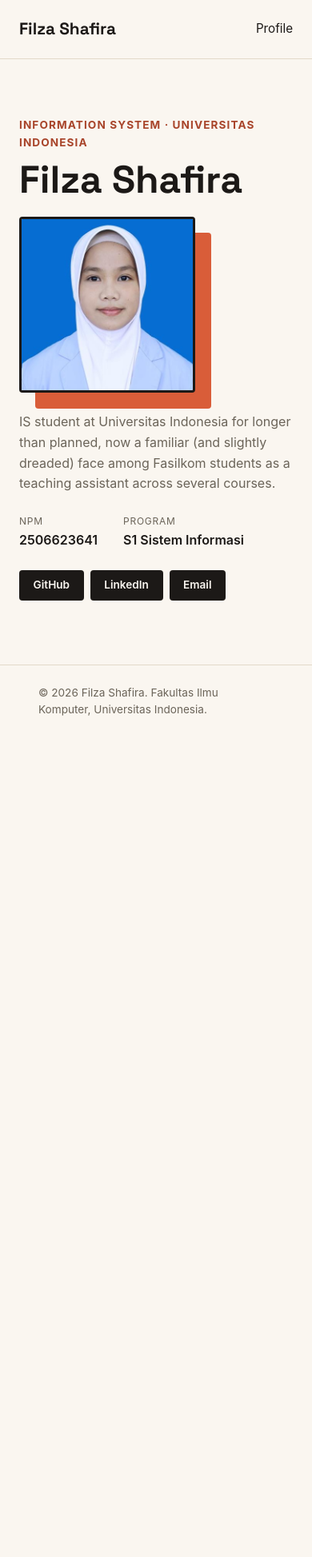
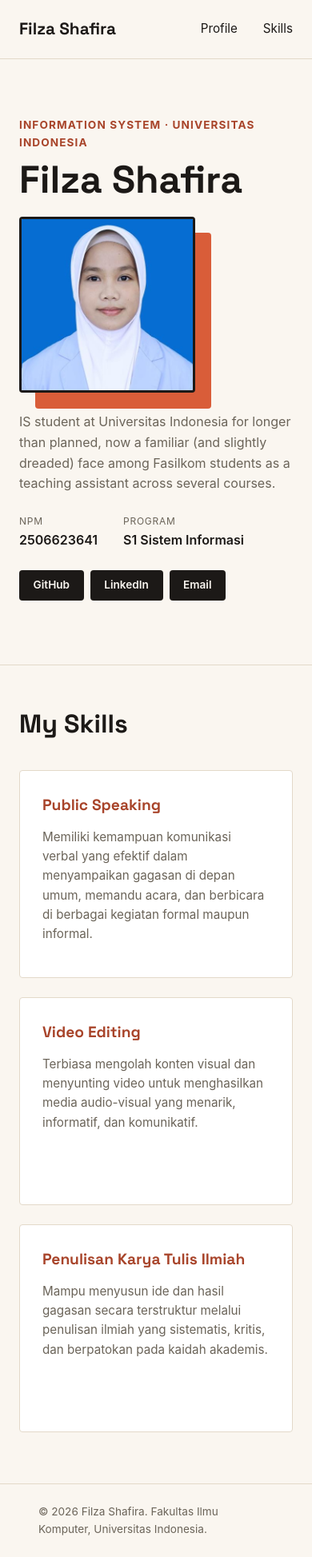
Before and after one commit to filzashafira/myportofolio, a Django app: page / in a window 390 px wide. Shown: the whole page at 80% size. Before the commit the page ends 895 px from the top, so only its background shows below. Run offline with Django 5.2, Linux system fonts and the light colour scheme.

Commit message:
Nambah skill dan penjelasan di README.md

```diff
--- a/static/css/style.css
+++ b/static/css/style.css
@@ -193,3 +193,73 @@ h1, .brand {
         justify-content: flex-start;
     }
 }
+
+@media (max-width: 600px) {
+    .hero-grid {
+        grid-template-columns: 1fr;
+        grid-template-areas:
+            "identity"
+            "photo"
+            "details";
+    }
+
+    .hero-photo {
+        max-width: 220px;
+    }
+
+    .social-links {
+        justify-content: flex-start;
+    }
+}
+
+
+.skills-section {
+    padding: 3rem 0 4rem;
+    border-top: 1px solid var(--line);
+}
+
+.skills-section h2 {
+    font-family: "Space Grotesk", -apple-system, sans-serif;
+    font-size: 2rem;
+    margin-bottom: 2rem;
+    color: var(--ink);
+}
+
+.skills-container {
+    display: flex;
+    flex-wrap: wrap;
+    gap: 1.5rem;
+}
+
+.skill-card {
+    background-color: #ffffff;
+    border: 1px solid var(--line);
+    border-radius: var(--radius);
+    padding: 1.75rem;
+    flex: 1 1 260px;
+    transition: transform 0.2s ease, border-color 0.2s ease;
+}
+
+.skill-card:hover {
+    transform: translateY(-3px);
+    border-color: var(--accent);
+}
+
+.skill-card h3 {
+    font-family: "Space Grotesk", -apple-system, sans-serif;
+    margin-bottom: 0.75rem;
+    color: var(--accent-dark);
+    font-size: 1.2rem;
+}
+
+.skill-card p {
+    color: var(--text-muted);
+    font-size: 0.95rem;
+    line-height: 1.6;
+}
+
+@media (max-width: 600px) {
+    .skills-container {
+        flex-direction: column;
+    }
+}
--- a/templates/index.html
+++ b/templates/index.html
@@ -15,6 +15,7 @@
             <a href="#profile" class="brand">Filza Shafira</a>
             <nav>
                 <a href="#profile">Profile</a>
+                <a href="#skills">Skills</a>
             </nav>
         </div>
     </header>
@@ -50,6 +51,27 @@
                 </div>
             </div>
         </section>
+
+        <section id="skills" class="skills-section">
+            <div class="container">
+                <h2>My Skills</h2>
+                <div class="skills-container">
+                    <article class="skill-card">
+                        <h3>Public Speaking</h3>
+                        <p>Memiliki kemampuan komunikasi verbal yang efektif dalam menyampaikan gagasan di depan umum, memandu acara, dan berbicara di berbagai kegiatan formal maupun informal.</p>
+                    </article>
+                    <article class="skill-card">
+                        <h3>Video Editing</h3>
+                        <p>Terbiasa mengolah konten visual dan menyunting video untuk menghasilkan media audio-visual yang menarik, informatif, dan komunikatif.</p>
+                    </article>
+                    <article class="skill-card">
+                        <h3>Penulisan Karya Tulis Ilmiah</h3>
+                        <p>Mampu menyusun ide dan hasil gagasan secara terstruktur melalui penulisan ilmiah yang sistematis, kritis, dan berpatokan pada kaidah akademis.</p>
+                    </article>
+                </div>
+            </div>
+        </section>
+
     </main>
 
     <footer class="site-footer">
```
Also changed, not shown: README.md.
